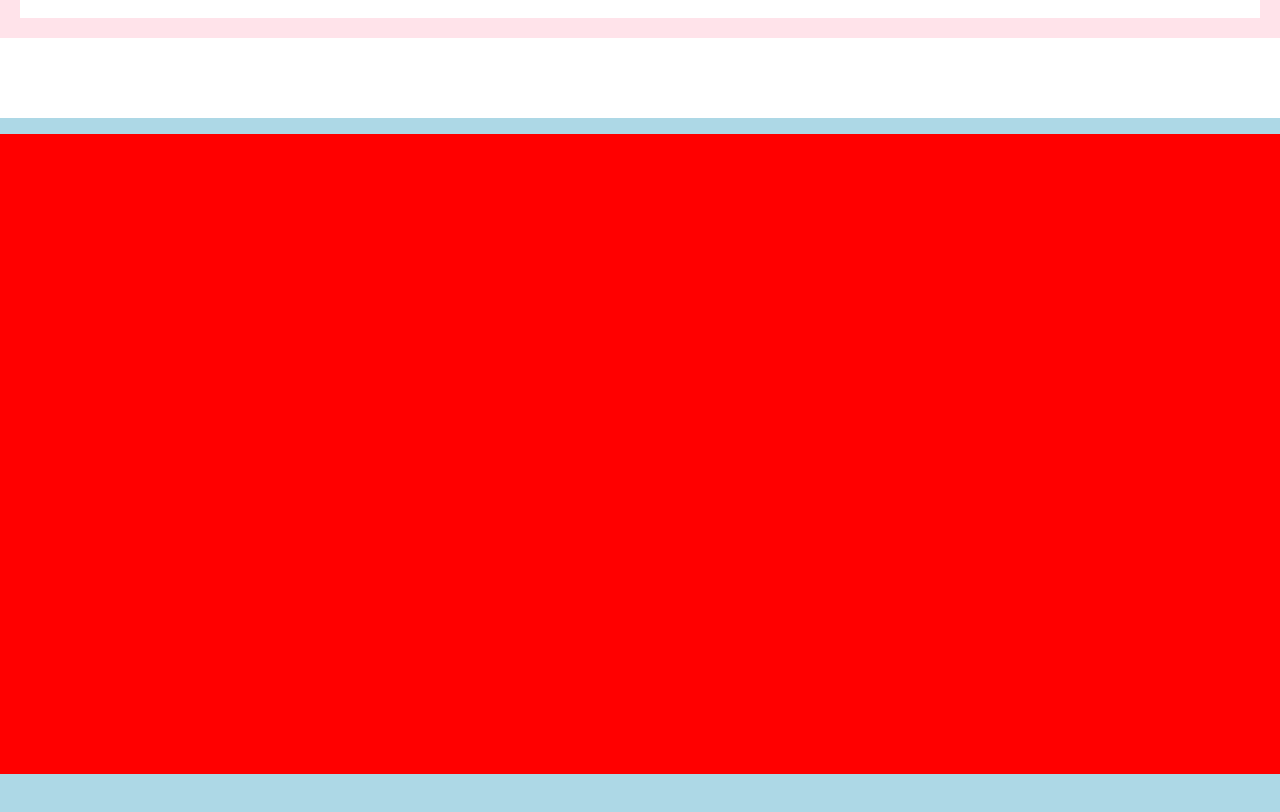
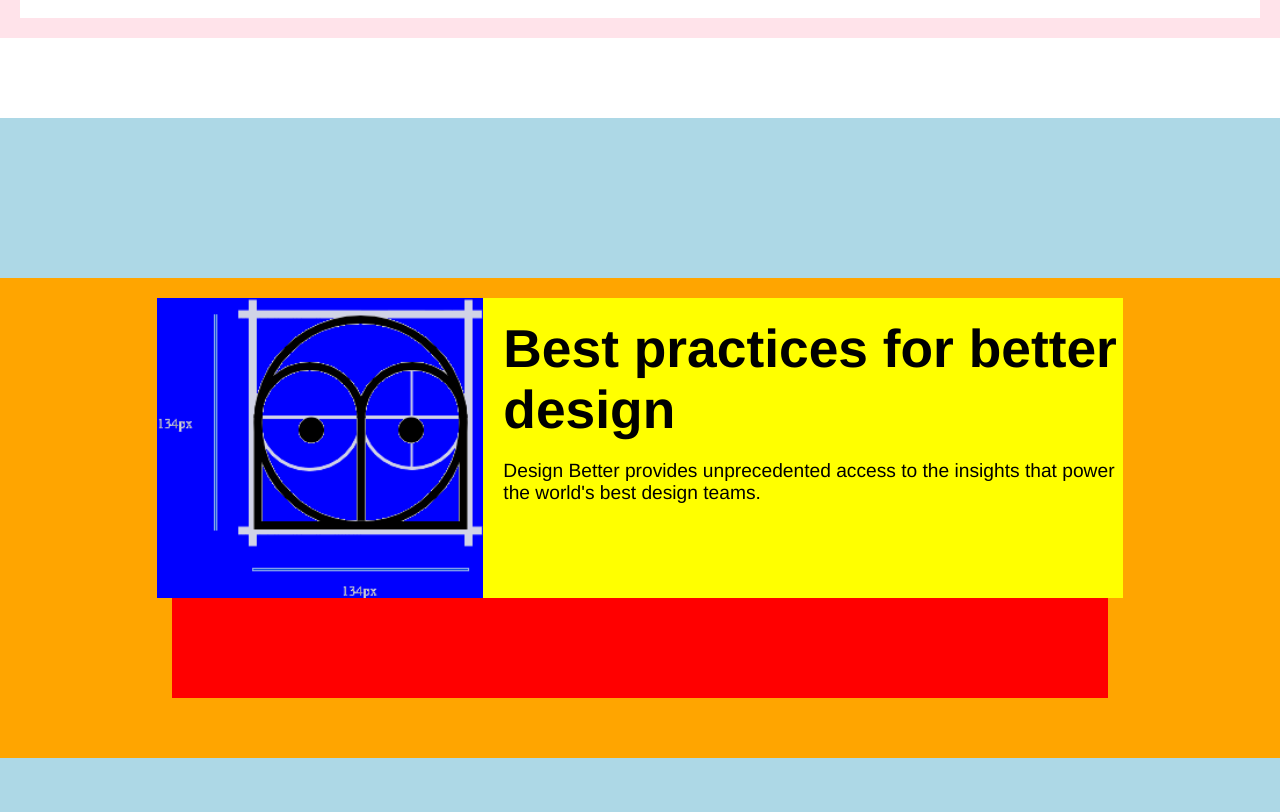
Before and after one commit to Nukyew/html-css-2-afternoon-project, a plain HTML site: page index.html in a window 1280 px wide. Shown: the part 762-1574 px from the top of the page. Drawn offline with Linux system fonts and the light colour scheme.

Commit message:
working section 2

```diff
--- a/index.html
+++ b/index.html
@@ -49,9 +49,14 @@
               </div>
          </div>
         <div class="section2">
-            <div class="section2-wrapper">
-                <div class="section2-right-section"></div>
-                <div class="section2-left-section"></div>
+            <div class="section2-text-wrapper">
+                <div class="section2-right-section">
+                    <img src="./better_practices.png" height="300px" width=auto>
+                </div>
+                <div class="section2-left-section">
+                    <h1>Best practices for better design</h1>
+                    <p>Design Better provides unprecedented access to the insights that power the world's best design teams.</p>
+                </div>
                 <div class="section2-logos"></div>
             </div>
         </div>
--- a/style.css
+++ b/style.css
@@ -221,10 +221,45 @@
     z-index: -2;
     margin-top: 80px;
 }
-.section2-wrapper {
+.section2-text-wrapper {
+    background: orange;
+    width: 100vw;
+    height: 60vh;
+    display: flex;
+    justify-content: center;
+    flex-wrap: wrap;
+    align-items: center;
+}
+.section2-right-section {
+    background: blue;
+    /* width: 100px;
+    height: 100px; */
+    display: flex;
+    justify-content: flex-end;
+    align-items: center;
+}
+.section2-left-section {
+    background: yellow;
+    width: 50vw;
+    height: 300px;
+    display: flex;
+    flex-direction: column;
+    justify-content: flex-start;
+}
+.section2-left-section > h1 {
+    font-family: Helvetica;
+    font-size: 40pt;
+    margin: 20px 0 0 20px;
+}
+.section2-left-section > p {
+    font-family: Helvetica;
+    margin: 20px 0 0 20px;
+    font-size: 1.2em;
+}
+.section2-logos {
     background: red;
-    width: 100vw;
-    height: 80vh;
+    width: 73.2vw;
+    height: 100px;
     display: flex;
-    transform: translate(0%, -10%)
+    transform: translate(0, -40%)
 }
```
Also changed, not shown: better_practices.png (added).
